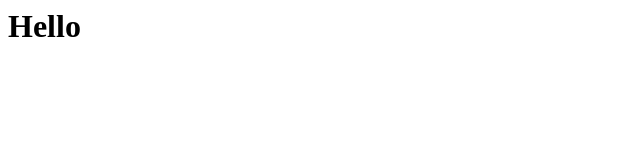
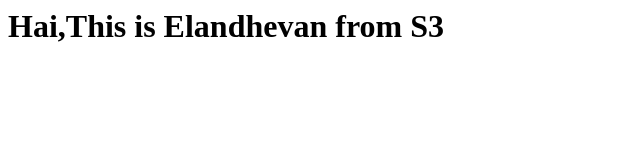
Before and after one commit to aravindh100/git-project-aravindh, a plain HTML site: page index.html in a window 1280 px wide. Shown: the whole page, without its empty margins (0-640 px from the left). Drawn offline with Linux system fonts and the light colour scheme.

Commit message:
Adding my name

```diff
--- a/index.html
+++ b/index.html
@@ -1 +1 @@
-<h1>Hello </h1>
+<h1>Hai,This is Elandhevan from S3</h1>
```
